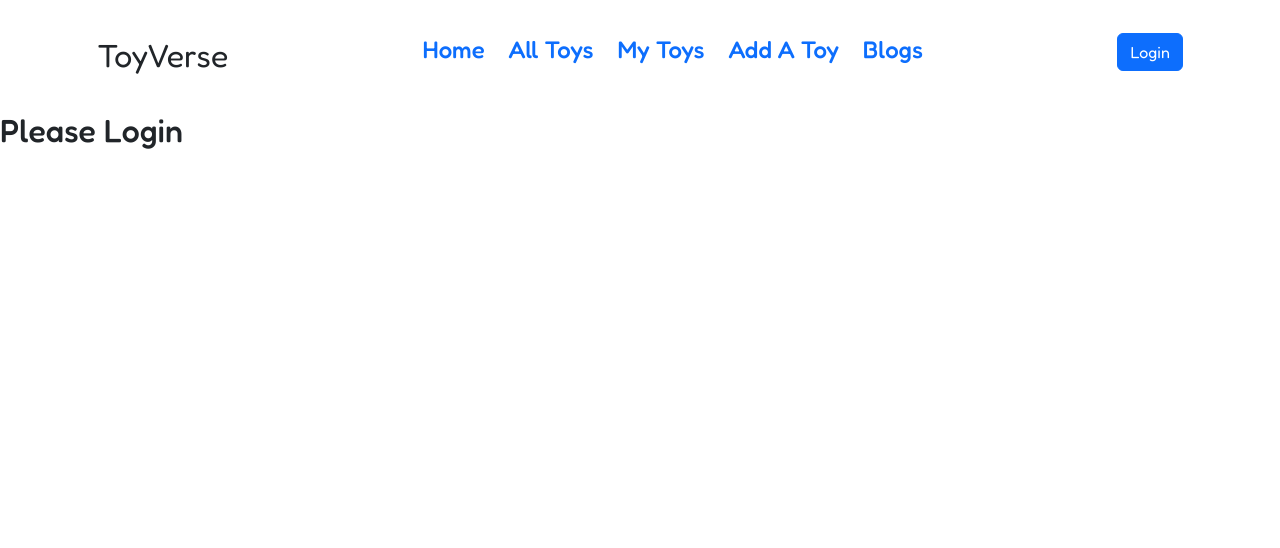
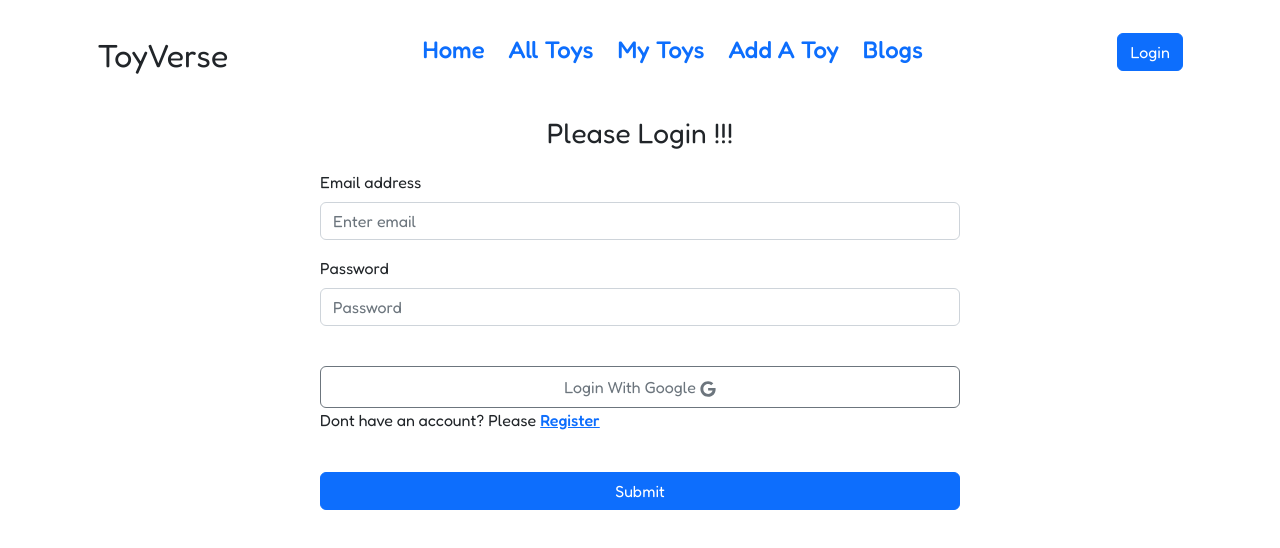
Before and after one commit to numanrahi/toy-verse-client, a React (Vite) app: page /login in a window 1280 px wide. Shown: the top 548 px of the page. Built offline with nearby package versions, Linux system fonts and the light colour scheme.

Commit message:
login page designed and register page added

```diff
--- a/package.json
+++ b/package.json
@@ -18,6 +18,7 @@
     "react": "^18.2.0",
     "react-bootstrap": "^2.7.4",
     "react-dom": "^18.2.0",
+    "react-icons": "^4.8.0",
     "react-router-dom": "^6.11.2",
     "sort-by": "^1.2.0",
     "swiper": "^9.3.2"
--- a/src/components/Login/Login.jsx
+++ b/src/components/Login/Login.jsx
@@ -1,8 +1,28 @@
+import { Button, Form } from "react-bootstrap";
+import { Link } from "react-router-dom";
+import { FaGoogle } from 'react-icons/fa';
 
 const Login = () => {
     return (
         <div>
-            <h2>Please Login</h2>
+            <div className="fs-3 text-center my-3">Please Login !!!</div>
+            <Form className="w-50 mx-auto">
+                <Form.Group className="mb-3" controlId="formBasicEmail">
+                    <Form.Label>Email address</Form.Label>
+                    <Form.Control type="email" placeholder="Enter email" />
+                </Form.Group>
+
+                <Form.Group className="mb-3" controlId="formBasicPassword">
+                    <Form.Label>Password</Form.Label>
+                    <Form.Control type="password" placeholder="Password" />
+                </Form.Group>
+                <Button className='p-2 mt-4 w-100' variant="outline-secondary">Login With Google <FaGoogle></FaGoogle></Button>
+                <div>Dont have an account? Please <Link to="/register">Register</Link></div>
+                <br />
+                <Button className="w-100 my-3" variant="primary" type="submit">
+                    Submit
+                </Button>
+            </Form>
         </div>
     );
 };
--- /dev/null
+++ b/src/components/Register/Register.jsx
@@ -0,0 +1,10 @@
+
+const Register = () => {
+    return (
+        <div>
+            <div>Register</div>
+        </div>
+    );
+};
+
+export default Register;
--- a/src/main.jsx
+++ b/src/main.jsx
@@ -10,6 +10,7 @@ import {
 import Main from './LayOut/Main';
 import Login from './components/Login/Login';
 import Auth from './LayOut/Auth';
+import Register from './components/Register/Register';
 
 const router = createBrowserRouter([
   {
@@ -23,6 +24,10 @@ const router = createBrowserRouter([
       {
         path: 'login',
         element:<Login></Login>
+      },
+      {
+        path: '/register',
+        element: <Register></Register>
       }
     ]
   },
```
Also changed, not shown: src/Providers/AuthProvider.jsx (added, +10 -0 lines), src/firebase/firebase.config.js (added, +19 -0 lines), .eslintrc.cjs, 1 other file (tests, documents, lock files or other folders).
